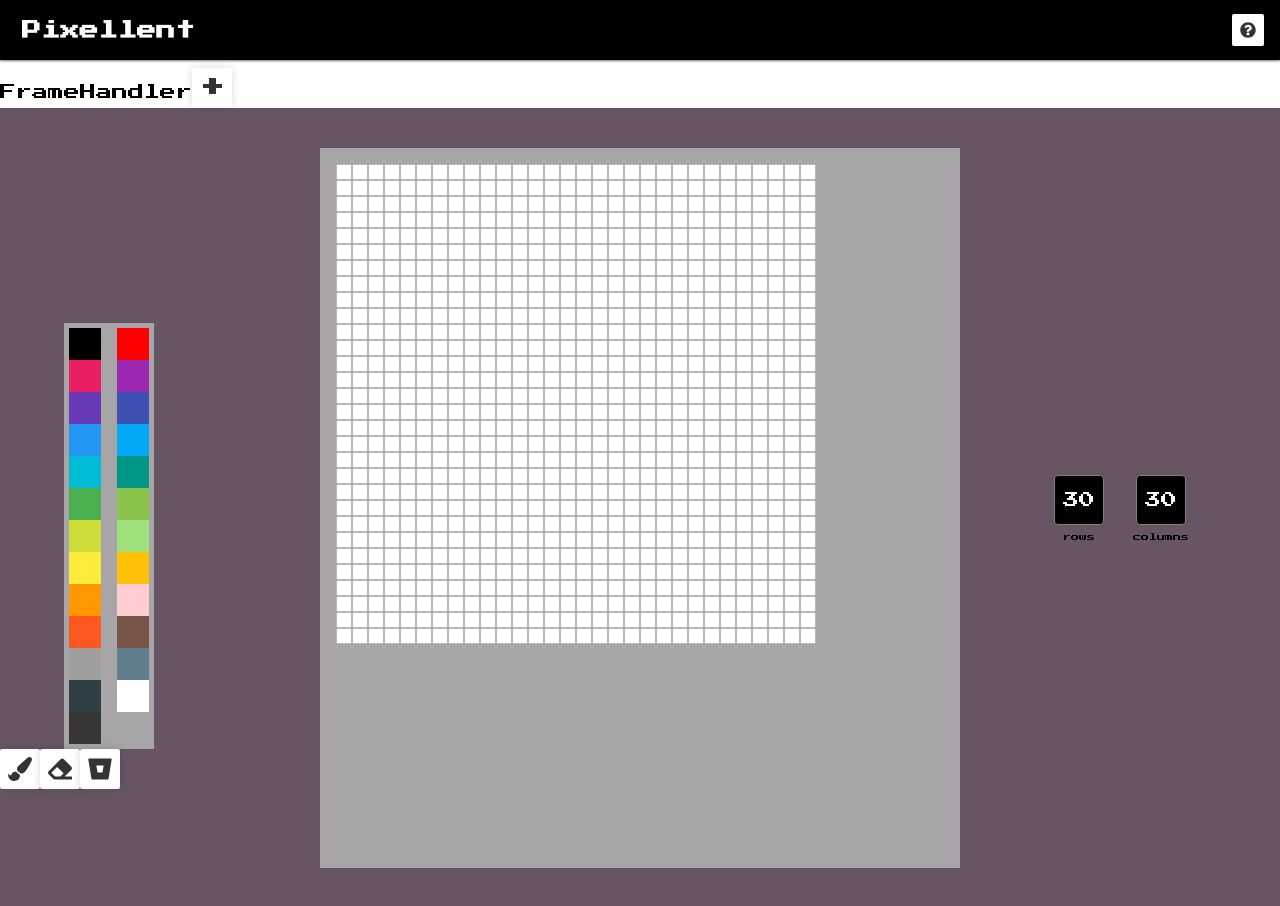
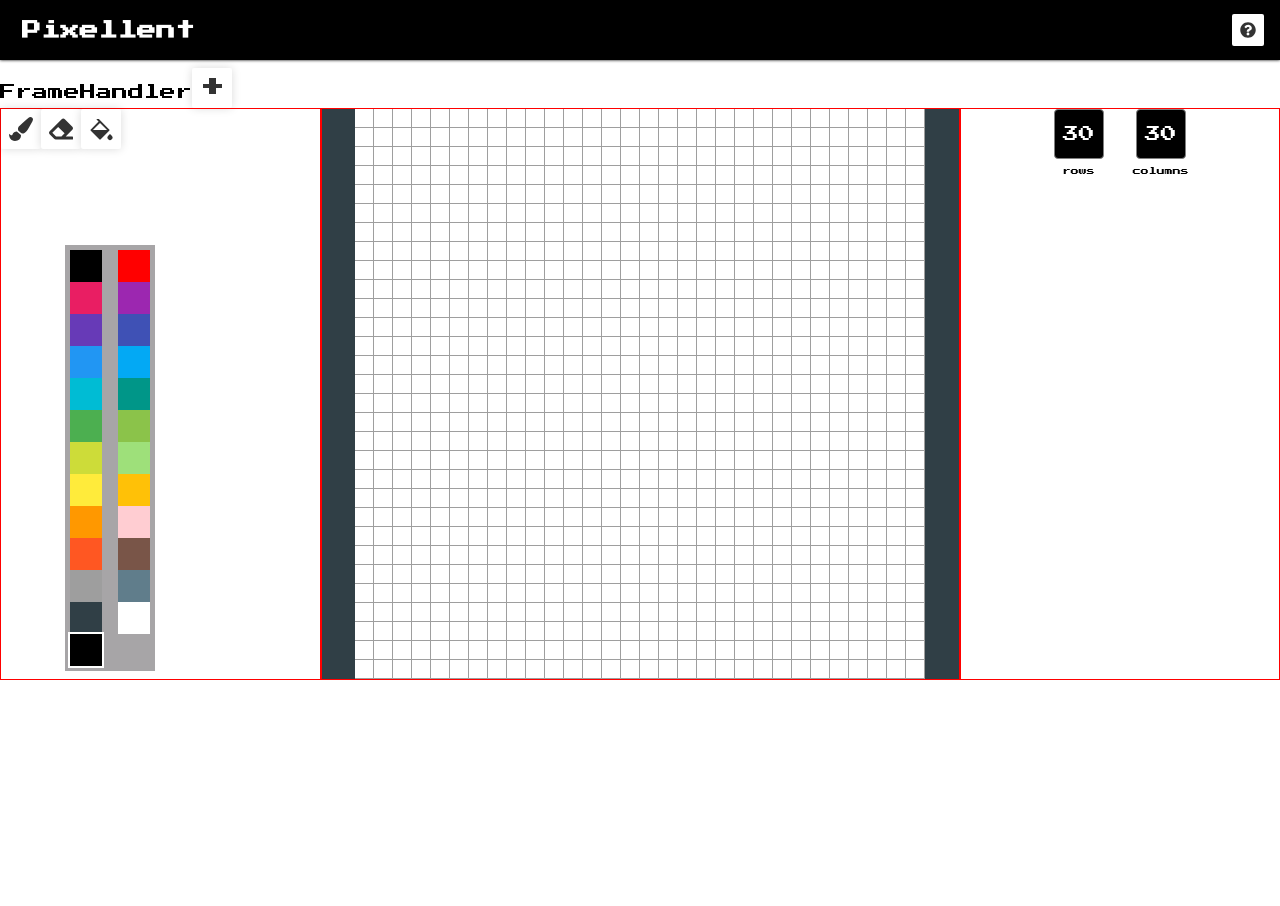
Before and after one commit to NukeKang/Pixellent, a React (Create React App) app: page /editor in a window 1280 px wide. After the commit the page ends 800 px from the top, so only its background shows below. Built offline with nearby package versions, Linux system fonts and the light colour scheme.

Commit message:
feat: Bucket기능 구현 완료(use FloodFill algo) 및 버그 수정

```diff
--- a/src/components/Bucket.js
+++ b/src/components/Bucket.js
@@ -1,16 +1,18 @@
 import React from 'react';
 
-import { FaBitbucket } from 'react-icons/fa';
+import { RiPaintFill } from 'react-icons/ri';
 
 import useStore from '../store/store';
 
 import Button from './common/Button';
 
 const Bucket = () => {
+  const { setBucket } = useStore();
+
   return (
     <>
-      <Button>
-        <FaBitbucket />
+      <Button onClick={setBucket}>
+        <RiPaintFill />
       </Button>
     </>
   );
--- a/src/components/Eraser.js
+++ b/src/components/Eraser.js
@@ -7,10 +7,10 @@ import useStore from '../store/store';
 import Button from './common/Button';
 
 const Eraser = () => {
-  const { eraser } = useStore();
+  const { setEraser } = useStore();
 
   return (
-    <Button onClick={eraser}>
+    <Button onClick={setEraser}>
       <FaEraser />
     </Button>
   );
--- /dev/null
+++ b/src/components/Grid.js
@@ -0,0 +1,16 @@
+import React from 'react';
+
+import useStore from '../store/store';
+
+import Row from './Row';
+
+const Grid = ({ update }) => {
+  const { canvas } = useStore();
+  const grid = canvas?.map((color, index) => {
+    return <Row key={index} cells={color} index={index} update={update} />;
+  });
+
+  return <div>{grid}</div>;
+};
+
+export default Grid;
--- a/src/components/LeftSidebar.js
+++ b/src/components/LeftSidebar.js
@@ -9,12 +9,12 @@ const LeftSidebar = () => {
   return (
     <>
       <div>
-        <Pallette />
-      </div>
-      <div>
         <Paint />
         <Eraser />
         <Bucket />
+      </div>
+      <div>
+        <Pallette />
       </div>
     </>
   );
--- a/src/components/Paint.js
+++ b/src/components/Paint.js
@@ -8,7 +8,8 @@ import useStore from '../store/store';
 import Button from './common/Button';
 
 const Paint = () => {
-  const { selectedColor } = useStore();
+  const { setBrush, selectedColor } = useStore();
+
   const popover = {
     position: 'absolute',
     zIndex: '2',
@@ -24,6 +25,7 @@ const Paint = () => {
   const [displayColorPicker, setDisplayColorPicker] = useState(false);
 
   const handleClick = () => {
+    setBrush();
     setDisplayColorPicker(!displayColorPicker);
   };
 
--- a/src/components/Pallette.js
+++ b/src/components/Pallette.js
@@ -2,7 +2,11 @@ import React from 'react';
 
 import styled from 'styled-components';
 
+import useStore from '../store/store';
+
 import Color from './Color';
+const Pallette = () => {
+  const { selectedColor } = useStore();
 
   const colors = [
     '#000000',
@@ -29,14 +33,13 @@ const colors = [
     '#607d8b',
     '#303f46',
     '#ffffff',
-  '#383535',
+    selectedColor,
   ];
 
-const Pallette = () => {
   return (
     <PalletteBox>
-      {colors.map((color) => (
-        <Color key={color} value={color} />
+      {colors.map((color, index) => (
+        <Color key={color + index} value={color} />
       ))}
     </PalletteBox>
   );
--- a/src/components/Pixel.js
+++ /dev/null
@@ -1,96 +0,0 @@
-import React, { useState } from 'react';
-
-import styled from 'styled-components';
-
-import useStore from '../store/store';
-
-const Pixel = ({ x, y, color }) => {
-  const { selectedColor, eraser, opacity2, setColor } = useStore();
-  const [opacity, setOpacity] = useState(0);
-  const [ownColor, setOwnColor] = useState(selectedColor);
-
-  const applyColor = () => {
-    setColor();
-    setOwnColor(selectedColor);
-    setOpacity(1);
-  };
-
-  const eraseColor = () => {
-    setOpacity(0);
-    setOwnColor('#fff');
-    // useStore.setState({ opacity2: 0 });
-  };
-
-  const onClick = (e) => {
-    applyColor();
-    e.preventDefault();
-  };
-
-  const onContextMenu = (e) => {
-    eraseColor();
-    e.preventDefault();
-  };
-
-  const onMouseOver = (e) => {
-    // if (e.buttons === 0 && opacity === 0) {
-    //   setOpacity(0.18);
-    // } else
-    if (e.buttons === 1) {
-      applyColor();
-    } else if (e.buttons === 2) {
-      eraseColor();
-    }
-  };
-  const onMouseLeave = () => {
-    if (opacity === 0.18) {
-      eraseColor();
-    }
-  };
-
-  return (
-    <>
-      <div
-        style={{
-          boxShadow: `${x + 1}rem ${y + 1}rem 0 -0.05rem ${color}`,
-          width: '1rem',
-          height: '1rem',
-          cursor: 'crosshair',
-          position: 'absolute',
-        }}
-      />
-      <div
-        style={{
-          top: `${y + 1}rem`,
-          left: `${x + 1}rem`,
-          backgroundColor: ownColor,
-          opacity: opacity,
-          width: '1rem',
-          height: '1rem',
-          cursor: 'crosshair',
-          position: 'absolute',
-        }}
-        onMouseOver={onMouseOver}
-        onMouseLeave={onMouseLeave}
-        onClick={onClick}
-        onContextMenu={onContextMenu}
-        onDragStart={(e) => e.preventDefault()}
-        onDragEnd={(e) => e.preventDefault()}
-        onDragOver={(e) => e.preventDefault()}
-        onDrop={(e) => e.preventDefault()}
-      />
-    </>
-  );
-};
-
-const PixelStyled = styled.div`
-  /* background-color: ${(props) => props.backgroundColor};
-  opacity: ${(props) => props.opacity};
-  top: ${(props) => props.y + 1}rem;
-  left: ${(props) => props.x + 1}rem;
-  width: 1rem;
-  height: 1rem;
-  cursor: crosshair !important;
-  position: absolute; */
-`;
-
-export default Pixel;
--- a/src/components/PixelCanvas.js
+++ b/src/components/PixelCanvas.js
@@ -1,39 +1,59 @@
-import React, { useCallback, useEffect, useRef, useState } from 'react';
+import React, { useEffect, useState } from 'react';
 
 import styled from 'styled-components';
 
 import useStore from '../store/store';
 
-import Pixel from './Pixel';
+import Grid from './Grid';
+// 최적화 필요.
+const makeArray = (column, row, color) => {
+  let canvas = Array(column);
+
+  for (let x = 0; x < column; x++) {
+    let canvasRow = Array(column);
+
+    for (let y = 0; y < row; y++) {
+      canvasRow[y] = color;
+    }
+
+    canvas[x] = canvasRow;
+  }
+
+  return canvas;
+};
 
 const PixelCanvas = () => {
-  const { row, column } = useStore();
-  const GRID_INITIAL_COLOR = '#fff';
+  const { canvas, row, column, selectedColor, selectedTools, baseColor } =
+    useStore();
+  // 최적화 필요
+  const update = (x, y) => {
+    if (canvas[y][x] !== selectedColor) {
+      canvas[y][x] = selectedColor;
+    }
 
-  const [pixels, setPixels] = useState([]);
+    if (selectedTools === 'ERASER') {
+      canvas[y][x] = '#fff';
+    }
+  };
 
   useEffect(() => {
-    const grid = [];
+    useStore.setState({ canvas: makeArray(row, column, baseColor) });
+  }, [row, column]);
 
-    for (let x = 0; x < column; x++) {
-      const rows = [];
-
-      for (let y = 0; y < row; y++) {
-        rows.push(<Pixel key={y} x={x} y={y} color={GRID_INITIAL_COLOR} />);
-      }
-      grid.push(rows);
-    }
-
-    setPixels(grid);
-  }, [row, column]);
-  console.log('🔥🔥🔥', pixels);
-
-  return <CanvasContainer>{pixels}</CanvasContainer>;
+  return (
+    <CanvasContainer>
+      <Grid update={update} />
+    </CanvasContainer>
+  );
 };
 
 const CanvasContainer = styled.div`
   width: 100%;
   height: 100%;
+  display: flex;
+  flex-direction: column;
+  align-items: center;
+  background-color: #303f46;
 `;
 
 export default PixelCanvas;
--- /dev/null
+++ b/src/components/Row.js
@@ -0,0 +1,83 @@
+import React, { useCallback } from 'react';
+
+import styled from 'styled-components';
+
+import useStore from '../store/store';
+
+const Row = ({ cells, index, update }) => {
+  const { selectedTools, selectedColor, floodFill, canvas, checkChangedColor } =
+    useStore();
+
+  const rows = cells.map((color, i) => {
+    const handleMouseDown = (e) => {
+      if (selectedTools === 'BRUSH') {
+        update(i, index);
+        e.target.style.backgroundColor = selectedColor;
+        checkChangedColor();
+      }
+      if (selectedTools === 'ERASER') {
+        e.target.style.backgroundColor = '#fff';
+        update(i, index);
+        checkChangedColor();
+      }
+      if (selectedTools === 'BUCKET') {
+        floodFill(canvas, index, i, selectedColor);
+
+        update(i, index);
+        checkChangedColor();
+      }
+
+      return;
+    };
+    const handleDragStart = (e) => {
+      let dragImgEl = document.createElement('span');
+      dragImgEl.setAttribute(
+        'style',
+        'position: absolute; display: block; top: 0; left: 0; width: 0; height: 0;',
+      );
+      e.dataTransfer.setDragImage(dragImgEl, 0, 0);
+    };
+    const handleDragEnter = (e) => {
+      if (selectedTools === 'BRUSH') {
+        e.target.style.backgroundColor = selectedColor;
+        update(i, index);
+      }
+      if (selectedTools === 'ERASER') {
+        e.target.style.backgroundColor = '#fff';
+        update(i, index);
+      }
+
+      return;
+    };
+
+    return (
+      <Pixel
+        key={i}
+        className="pixel"
+        style={{ backgroundColor: color }}
+        draggable={true}
+        onMouseDown={handleMouseDown}
+        onDragStart={handleDragStart}
+        onDragEnter={handleDragEnter}
+      />
+    );
+  });
+
+  return <Rows>{rows}</Rows>;
+};
+
+const Pixel = styled.div`
+  height: 18px;
+  width: 18px;
+  margin: 0px;
+  border-right: 0.1px solid #9e9e9e;
+  border-bottom: 0.1px solid #9e9e9e;
+
+  cursor: crosshair;
+`;
+
+const Rows = styled.div`
+  display: flex;
+`;
+
+export default Row;
--- a/src/styles/EditorMain.styled.js
+++ b/src/styles/EditorMain.styled.js
@@ -1,35 +1,28 @@
 import styled from 'styled-components';
 
 export const EditorMain = styled.div`
-  /* width: 100vw;
-  height: 100vh;
+  height: 100%;
+  /* width: 100%; */
   margin: 0 auto;
-  padding: 0; */
+  padding: 0;
 `;
 
 export const CentralContainer = styled.div`
-  width: 100vw;
-  height: 100vh;
   display: flex;
-  justify-content: center;
-  align-items: center;
-  background: #675563;
+  flex-wrap: wrap;
 `;
 
 export const LeftCol = styled.div`
   flex: 1;
-  /* border: 1px solid red; */
+  border: 1px solid red;
 `;
 
 export const CenterCol = styled.div`
-  position: relative;
   flex: 2;
-  width: 80vw;
-  height: 90vh;
-  background: #a7a5a7;
+  border: 1px solid red;
 `;
 
 export const RightCol = styled.div`
   flex: 1;
-  /* border: 1px solid red; */
+  border: 1px solid red;
 `;
```
Lines whose indentation alone changed are shown as unchanged.
